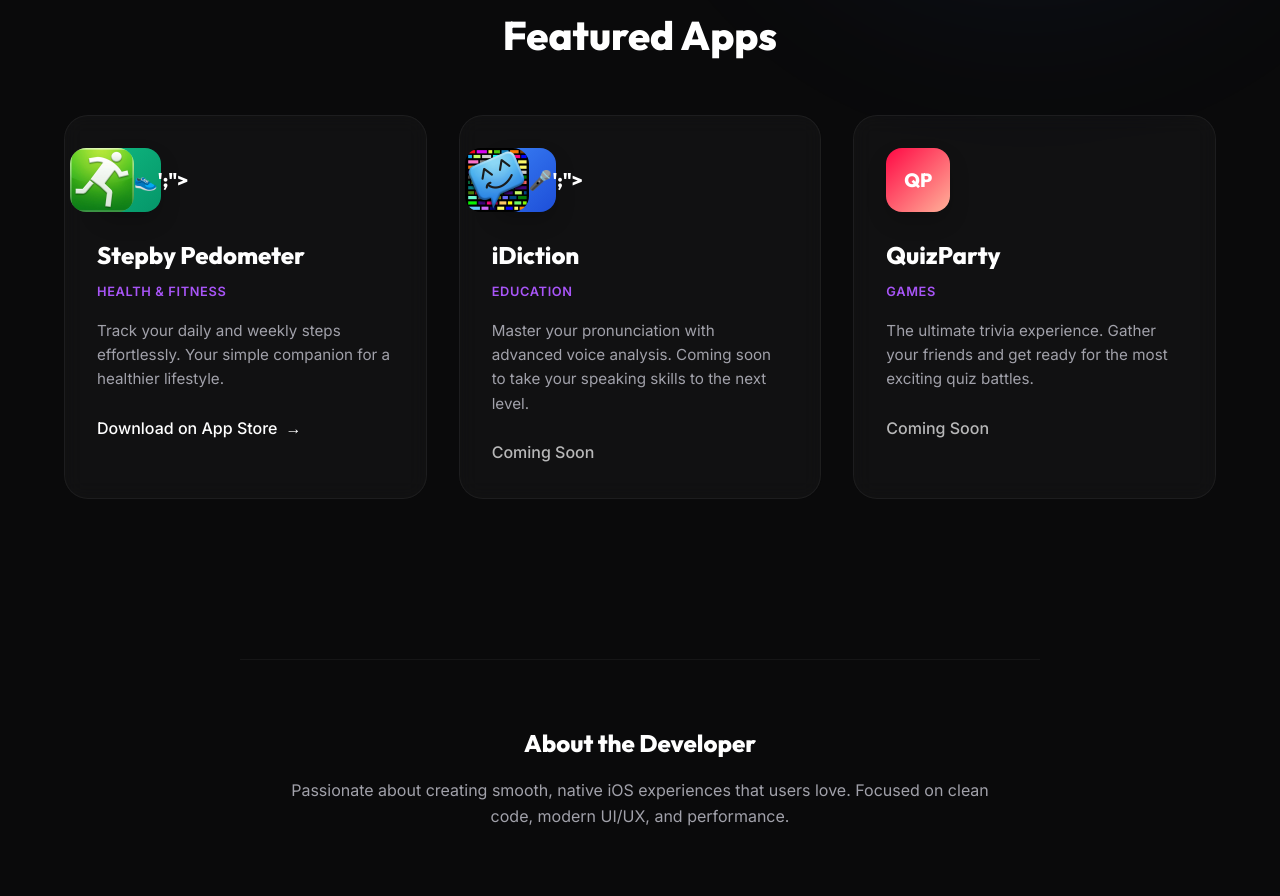
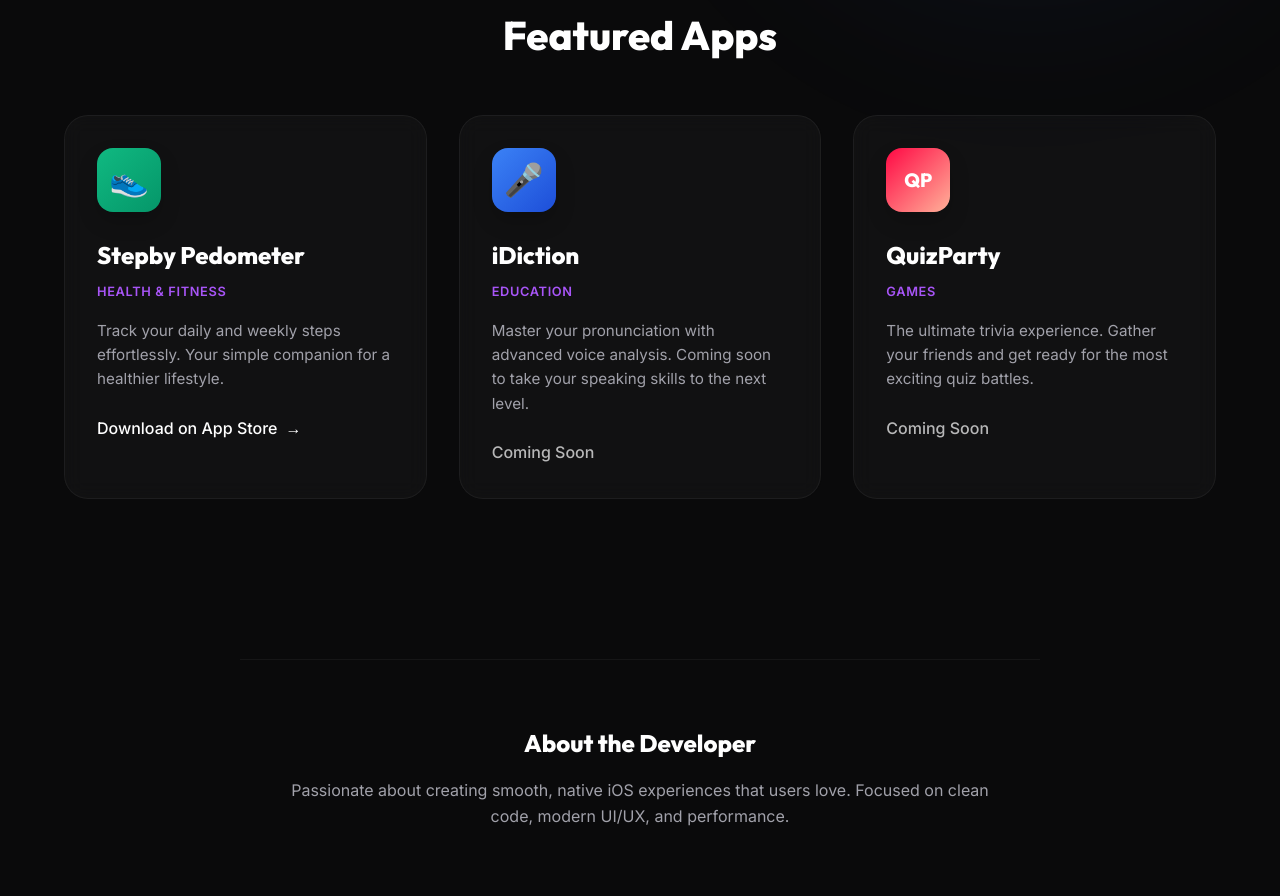
Before and after one commit to gorimali/ioshits-landing, a plain HTML site: page index.html in a window 1280 px wide. Shown: the part 873-1769 px from the top of the page. Drawn offline with Linux system fonts and the light colour scheme.

Commit message:
Update index.html

```diff
--- a/index.html
+++ b/index.html
@@ -49,8 +49,8 @@
             <div class="apps-grid">
                 <!-- App 1: Stepby Daily Weekly Pedometer -->
                 <div class="app-card glass-card">
-                    <div class="app-icon" style="background: linear-gradient(135deg, #10b981, #059669);">
-                        <img src="stepby_icon.jpg" alt="Stepby Pedometer Icon" style="width: 100%; height: 100%; border-radius: 16px; object-fit: cover;" onerror="this.style.display='none'; this.parentElement.innerHTML='<span style=\"font-size: 1.5rem;\">👟</span>';">
+                    <div class="app-icon" style="background: linear-gradient(135deg, #10b981, #059669); display: flex; align-items: center; justify-content: center; font-size: 2rem;">
+                        👟
                     </div>
                     <div class="app-info">
                         <h3>Stepby Pedometer</h3>
@@ -64,8 +64,8 @@
 
                 <!-- App 2: iDiction -->
                 <div class="app-card glass-card">
-                    <div class="app-icon" style="background: linear-gradient(135deg, #3b82f6, #1d4ed8);">
-                        <img src="idiction_icon.jpg" alt="iDiction Icon" style="width: 100%; height: 100%; border-radius: 16px; object-fit: cover;" onerror="this.style.display='none'; this.parentElement.innerHTML='<span style=\"font-size: 1.5rem;\">🎤</span>';">
+                    <div class="app-icon" style="background: linear-gradient(135deg, #3b82f6, #1d4ed8); display: flex; align-items: center; justify-content: center; font-size: 2rem;">
+                        🎤
                     </div>
                     <div class="app-info">
                         <h3>iDiction</h3>
@@ -95,15 +95,13 @@
             <p>Passionate about creating smooth, native iOS experiences that users love. Focused on clean code, modern
                 UI/UX, and performance.</p>
         </section>
+
+        <section id="contact" class="contact-section glass-panel">
+            <h2>Get in Touch</h2>
+            <p>Interested in collaborating or have questions? Feel free to reach out!</p>
+            <a href="mailto:contact@ioshits.com" class="primary-button">Send Email</a>
+        </section>
     </main>
-
-
-
-    <section id="contact" class="contact-section glass-panel">
-        <h2>Get in Touch</h2>
-        <p>Interested in collaborating or have questions? Feel free to reach out!</p>
-        <a href="mailto:contact@ioshits.com" class="primary-button">Send Email</a>
-    </section>
 
     <footer>
         <p>&copy; 2025 iOS Hits. All rights reserved.</p>
@@ -118,6 +116,3 @@
 </body>
 
 </html>
-</body>
-
-</html>
```
